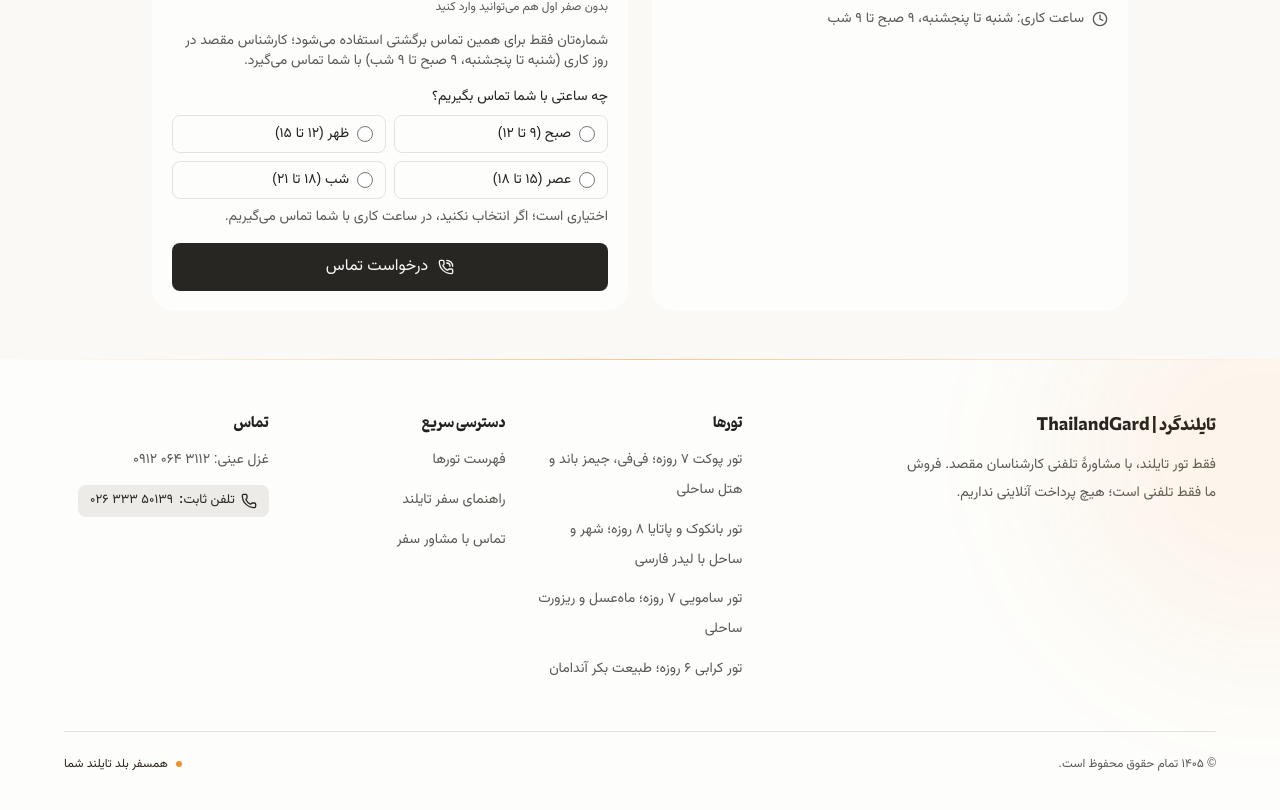
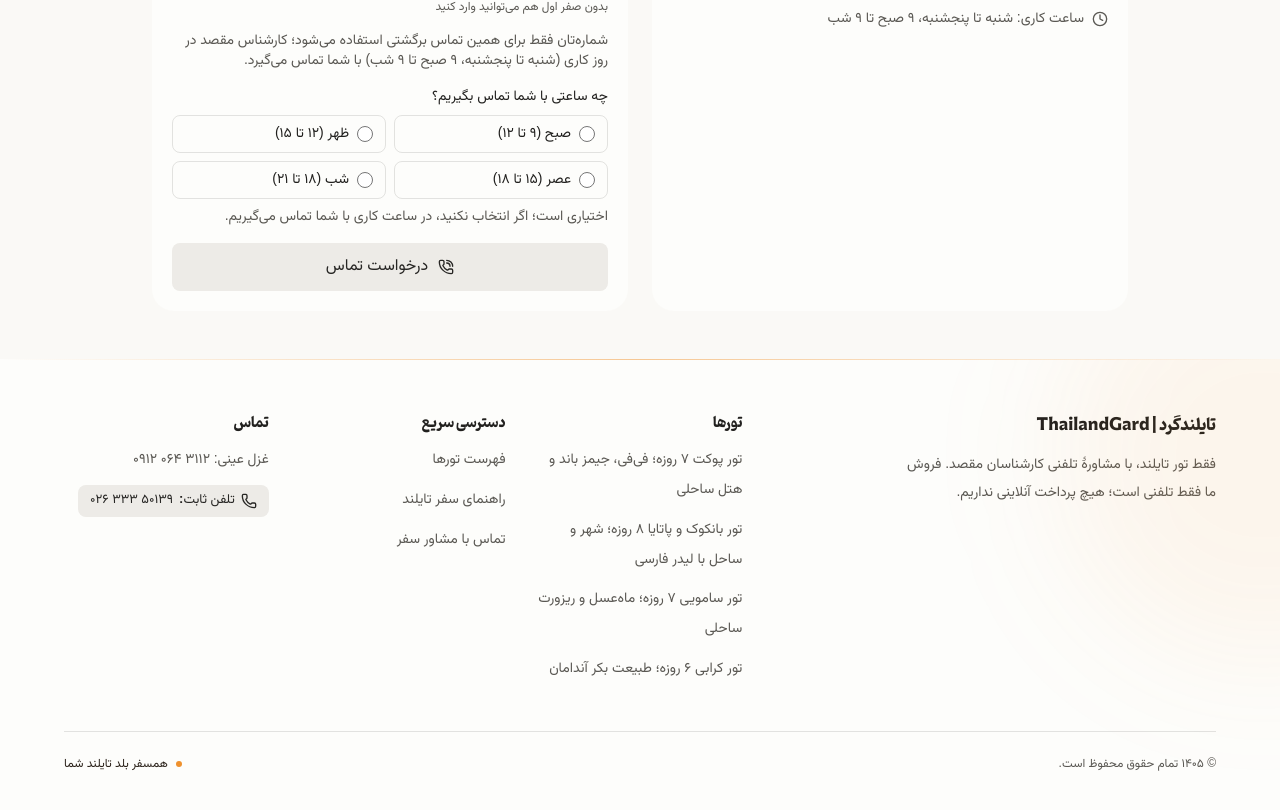
Before and after one commit to masoudroot/thailandgard, a Next.js app in the folder site/: page /contact in a window 1280 px wide. Shown: the part 777-1587 px from the top of the page. Built offline with nearby package versions, Linux system fonts and the light colour scheme; no server answers; the database is empty; a web font is replaced by a local one.

Commit message:
نبض دیزاین: تمایز primary/secondary دکمهٔ ثبت فرم تماس (D-113)

```diff
--- a/site/components/site/CallbackForm.tsx
+++ b/site/components/site/CallbackForm.tsx
@@ -301,7 +301,9 @@ export function CallbackForm({
           .
         </Alert>
       )}
-      <Button type="submit" size="lg" className="w-full" disabled={status === "busy"}>
+      {/* D-113 (نبض دیزاین): تمایز primary/secondary در کنار CTA کهربایی «تماس با مشاور سفر»
+          (variant="brand" طبق تصمیم D-109)؛ دکمهٔ فرم ثبت درخواست ثانویه است (نزدیک‌ترین آیتم رجیستری: Button). */}
+      <Button type="submit" size="lg" variant="secondary" className="w-full" disabled={status === "busy"}>
         <PhoneCall aria-hidden />
         {status === "busy" ? (
           <>
```
